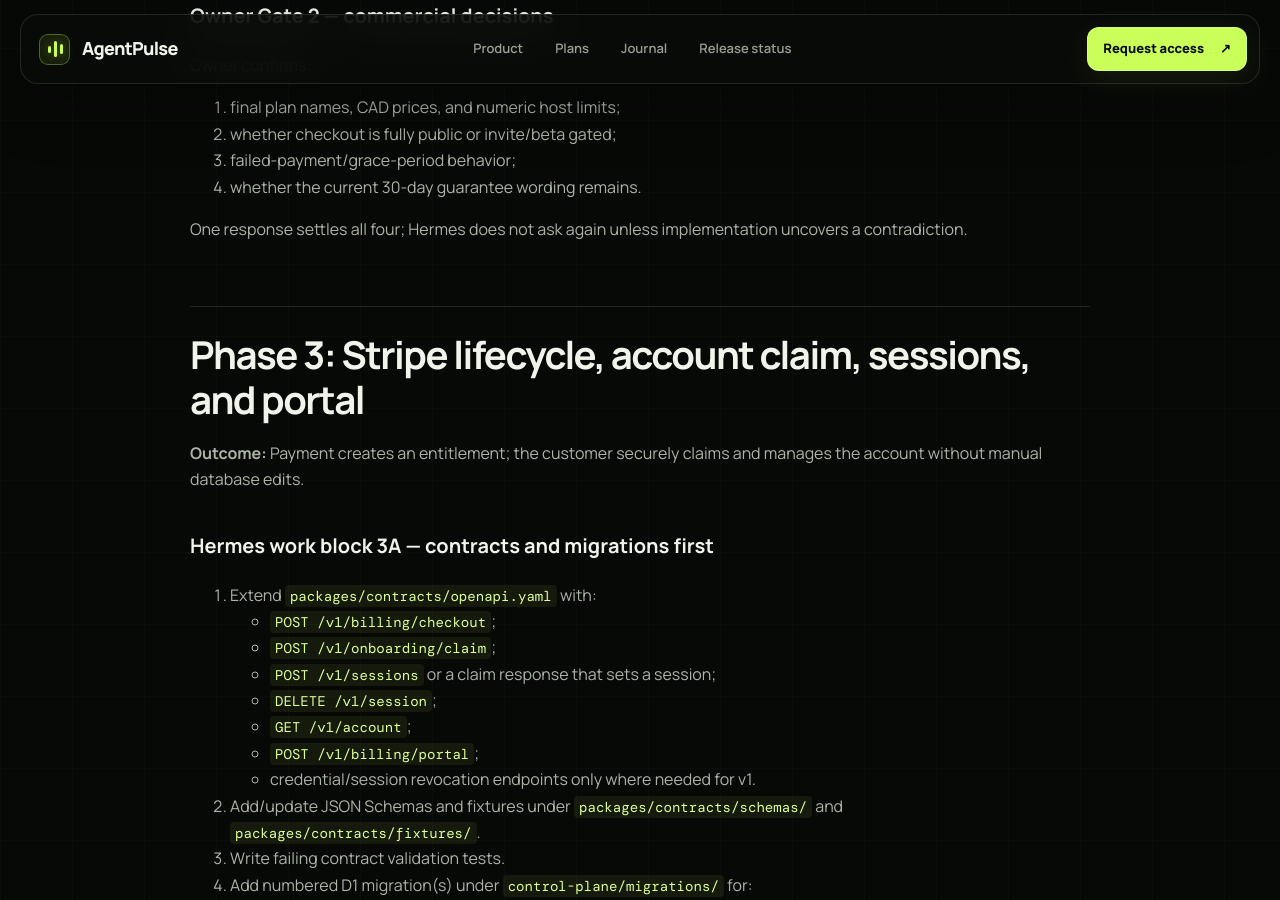
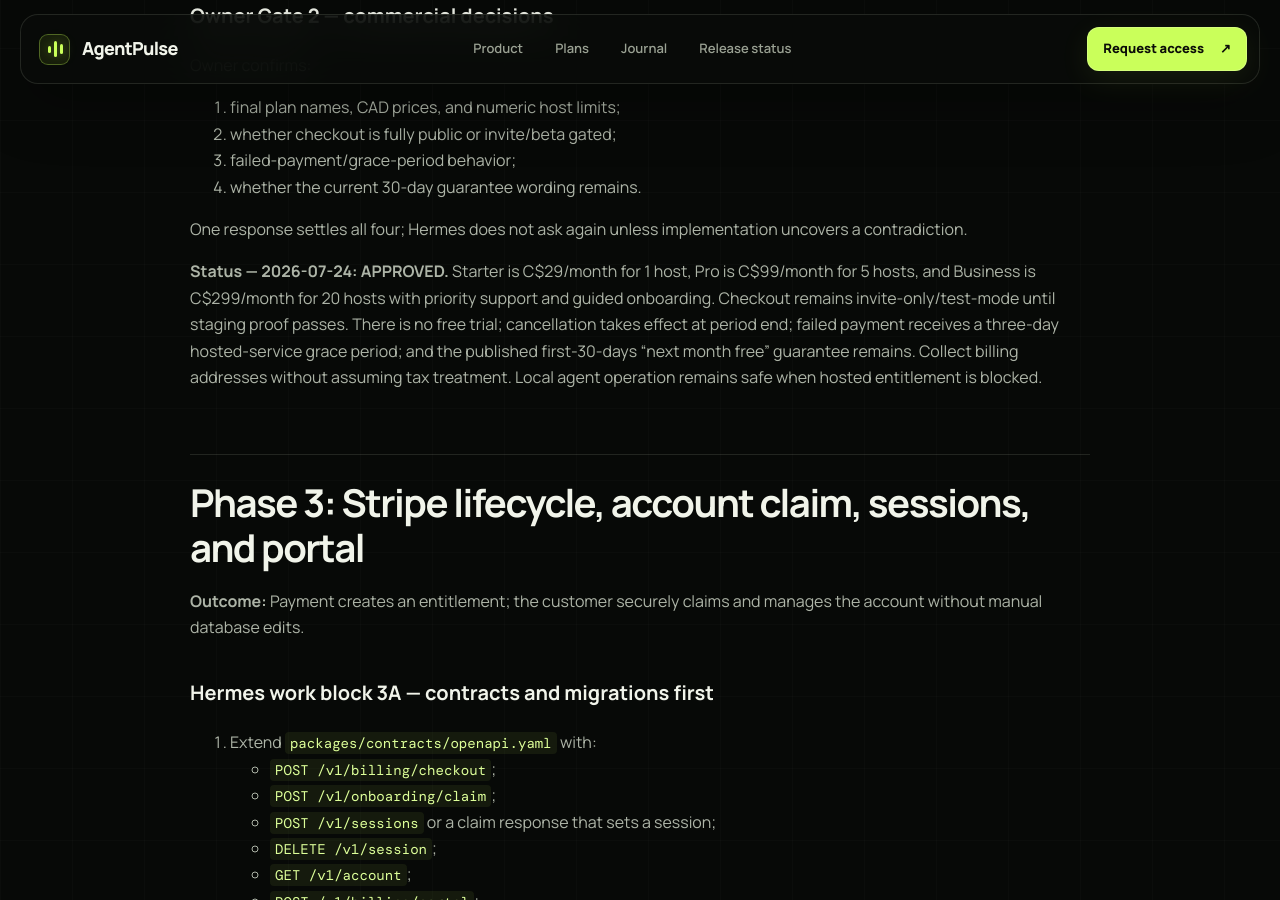
Before and after one commit to strouddustinn-bot/agentpulse, a Jekyll site: the page built from docs/planning/AGENTPULSE-COMPLETION-PLAN.md, in a window 1280 px wide and 900 px high, scrolled down 9614 px. Built offline with Jekyll 4.4.1, drawn with Linux system fonts in a browser that asks for light colours; our own code applies the rules of GitHub Pages for plain Markdown files.

Commit message:
docs: record approved Tier 2 commercial contract

```diff
--- a/docs/planning/AGENTPULSE-COMPLETION-PLAN.md
+++ b/docs/planning/AGENTPULSE-COMPLETION-PLAN.md
@@ -286,6 +286,15 @@ Owner confirms:
 4. whether the current 30-day guarantee wording remains.
 
 One response settles all four; Hermes does not ask again unless implementation uncovers a contradiction.
+
+**Status — 2026-07-24: APPROVED.** Starter is C$29/month for 1 host,
+Pro is C$99/month for 5 hosts, and Business is C$299/month for 20 hosts
+with priority support and guided onboarding. Checkout remains invite-only/test-mode
+until staging proof passes. There is no free trial; cancellation takes effect at
+period end; failed payment receives a three-day hosted-service grace period; and
+the published first-30-days “next month free” guarantee remains. Collect billing
+addresses without assuming tax treatment. Local agent operation remains safe
+when hosted entitlement is blocked.
 
 ## Phase 3: Stripe lifecycle, account claim, sessions, and portal
 
```
